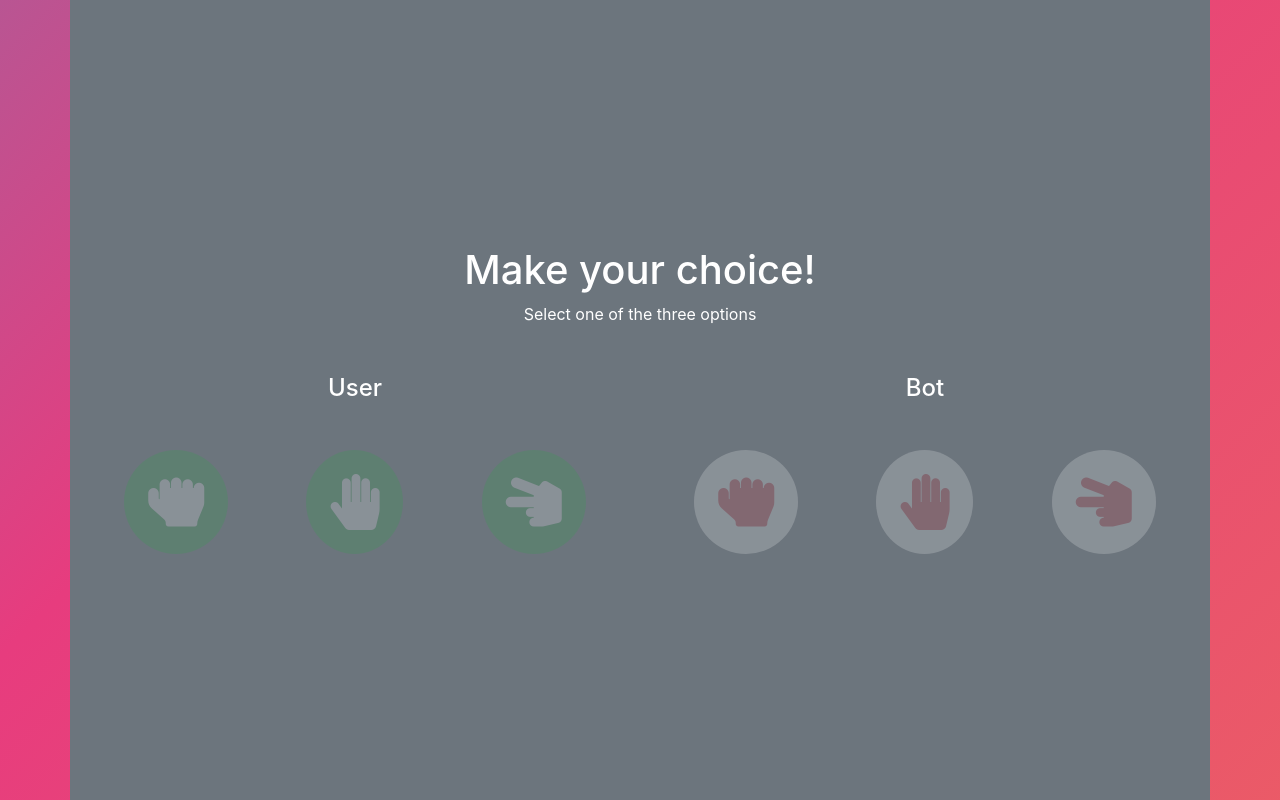
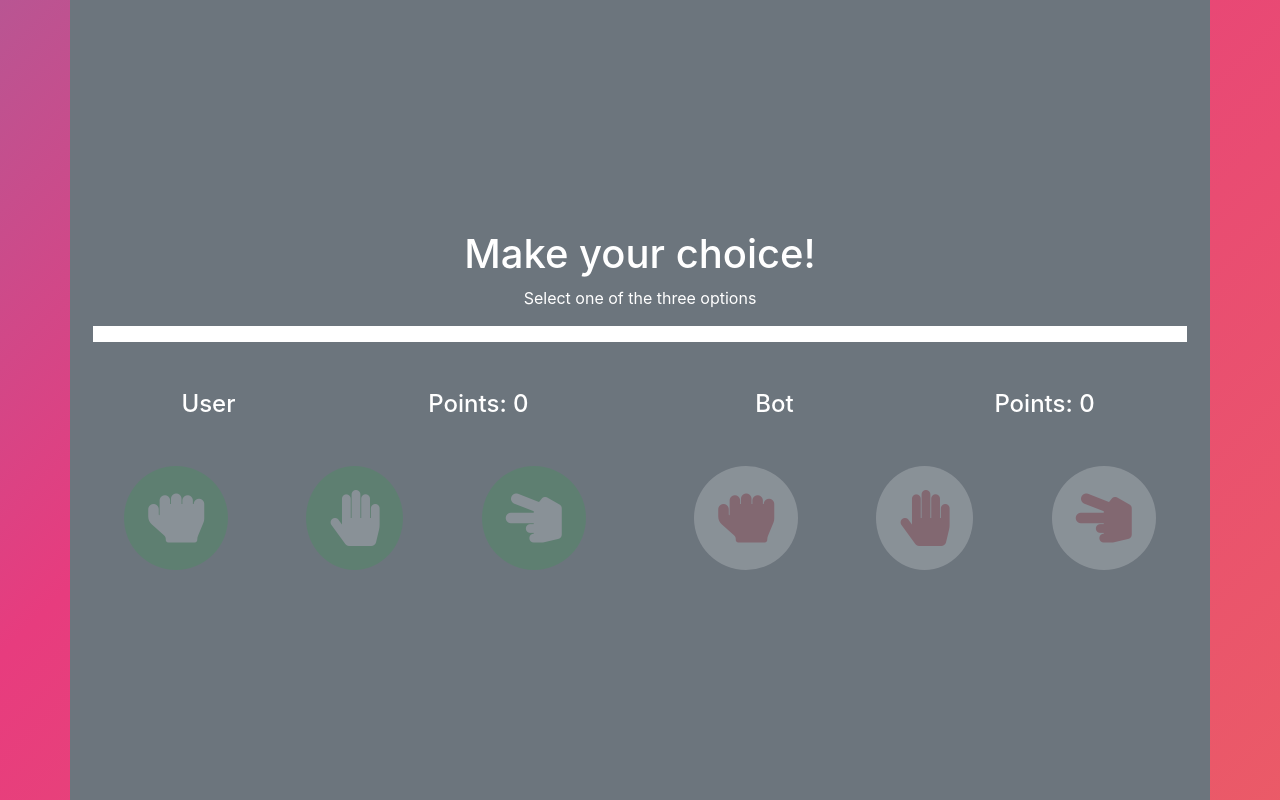
Before and after one commit to Marco-S117/rock-paper-scissors, a website: page resources/pages/index.html in a window 1280 px wide. Both pictures are taken after a click on the button "Start game". Drawn offline with nearby package versions, Linux system fonts and the light colour scheme; files that its build step writes are made by us from their sources.

Commit message:
Edited layout and clear code

```diff
--- a/resources/pages/index.html
+++ b/resources/pages/index.html
@@ -13,23 +13,28 @@
         <title>Rock, paper scissors JS minigame | Marco Polino</title>
     </head>
     <body>
-
         <div class="container bg-secondary text-white ms_container">
             <div class="row h-100 d-flex justify-content-center align-items-center">
-                <!-- Start button row -->
+                <!-- Start button column -->
                 <div class="col-sm-12 text-center">
                     <h1>Rock, paper, scissors</h1>
                     <p>A simple minigame made in JS by Marco Polino</p>
                     <button id="mjs_start" class="btn btn-primary">Start game</button>
                 </div>
-                <!-- /Start button row -->
-                <!-- Choice row -->
+                <!-- /Start button column -->
+                <!-- Choice column -->
                 <div id="mjs_gameStarted" class="col-sm-12 text-center">
                     <h1>Make your choice!</h1>
                     <p>Select one of the three options</p>
+                    <p id="mjs_resultOutput" class="p-2 m-2 bg-white text-dark"></p>
                     <div class="row mt-5">
                         <div class="col-sm-12 col-md-6">
-                            <h4 class="mb-5">User</h4>
+                            <div class="d-flex justify-content-around">
+                                <h4 class="mb-5">User</h4>
+                                <h4>Points:
+                                    <span id="mjs_uPointsCounter">0</span>
+                                </h4>
+                            </div>
                             <div class="d-flex justify-content-around">
                                 <i choice="r" class="fas fa-hand-rock display-4 p-4 bg-success rounded-circle ms_choice"></i>
                                 <i choice="p" class="fas fa-hand-paper display-4 p-4 bg-success rounded-circle ms_choice"></i>
@@ -37,7 +42,12 @@
                             </div>
                         </div>
                         <div class="col-sm-12 col-md-6">
-                            <h4 class="mb-5">Bot</h4>
+                            <div class="d-flex justify-content-around">
+                                <h4 class="mb-5">Bot</h4>
+                                <h4>Points:
+                                    <span id="mjs_bPointsCounter">0</span>
+                                </h4>
+                            </div>
                             <div class="d-flex justify-content-around">
                                 <i b-choice="r" class="fas fa-hand-rock display-4 p-4 bg-white text-danger rounded-circle mjs_botChoice"></i>
                                 <i b-choice="p" class="fas fa-hand-paper display-4 p-4 bg-white text-danger rounded-circle mjs_botChoice"></i>
@@ -46,20 +56,11 @@
                         </div>
                     </div>
                 </div>
-                <!-- /Choice row -->
+                <!-- /Choice column -->
             </div>
         </div>
-
         <!-- CDN JQUERY 3.3.1 -->
         <script src="https://ajax.googleapis.com/ajax/libs/jquery/3.3.1/jquery.min.js"></script>
-        <!-- CDN HANDLEBARS -->
-        <script src="https://cdn.jsdelivr.net/npm/handlebars@latest/dist/handlebars.js"></script>
-        <!-- TEMPLATE HANDLEBARS -->
-        <script id="template" type="text/x-handlebars-template">
-            <!-- {{nome_variabile_uguale_alle_chiavi_ritornate}} -->
-            Dati tornati: {{author}} - {{genre}} - {{title}} - {{year}} <br>
-            Se li vedi il tutto è collegato correttamente
-        </script>
         <!-- MIO SCRIPT -->
         <script src="assets/js/script.js"></script>
     </body>
```
